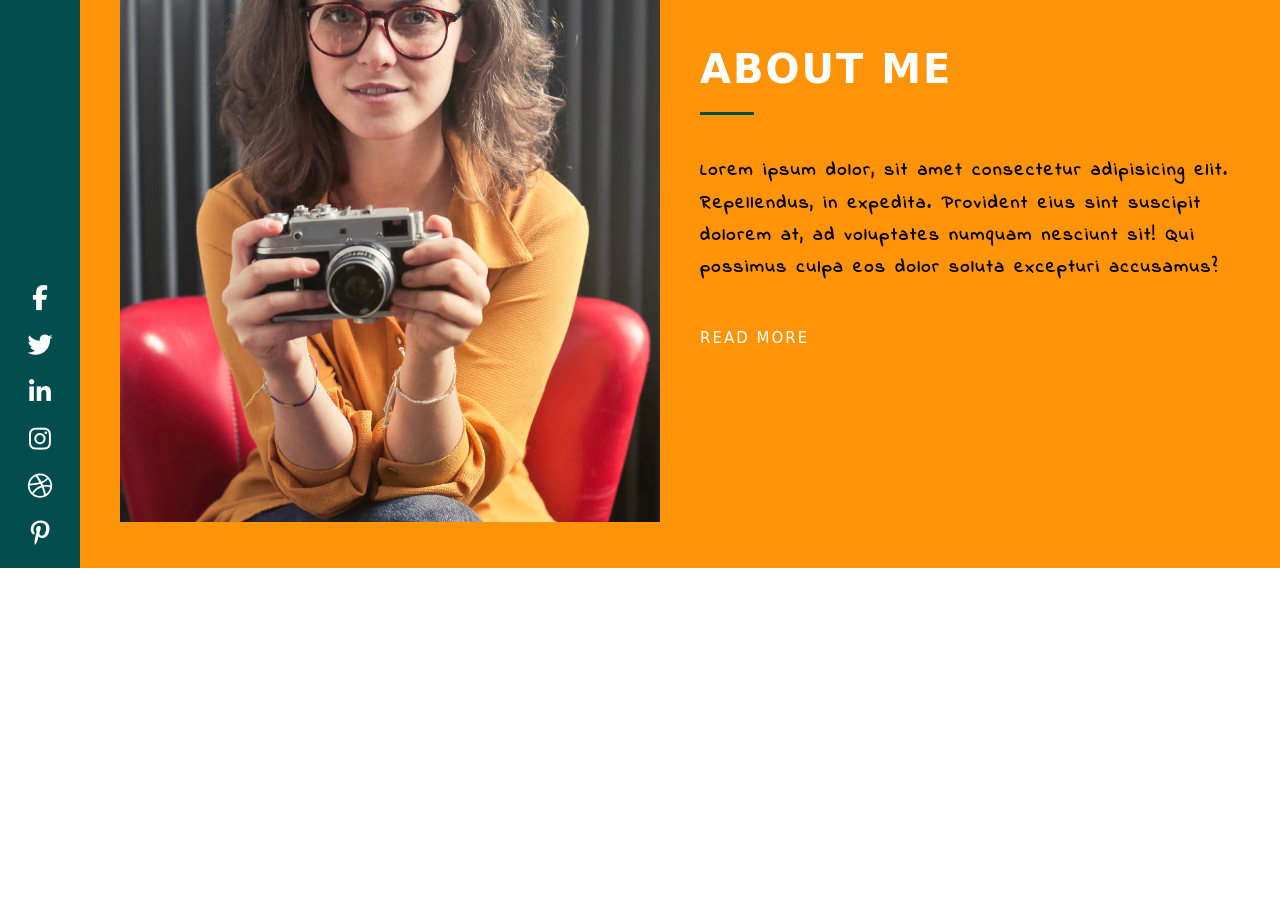
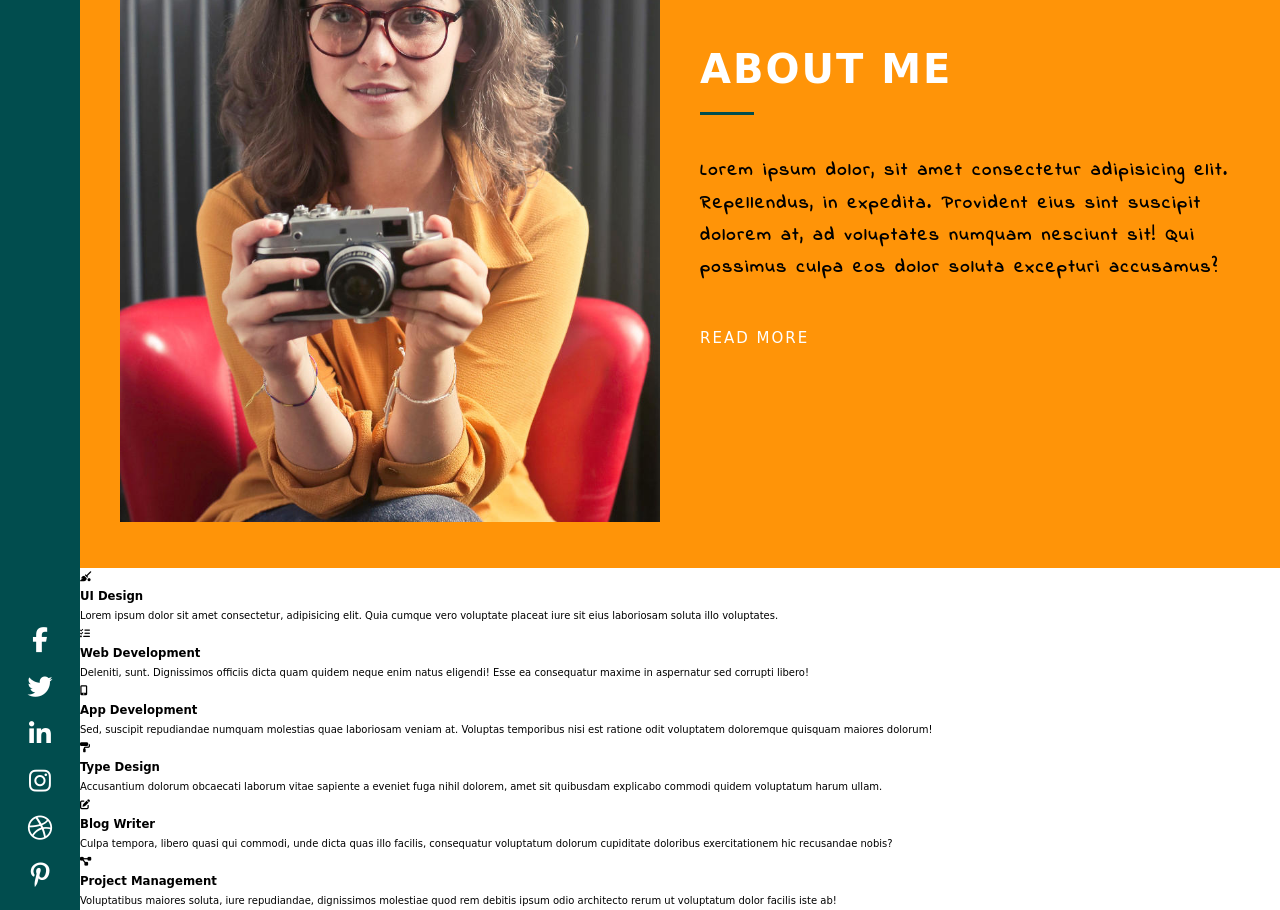
Before and after one commit to Semandr/portfolio_scarlett, a plain HTML site: page index.html in a window 1280 px wide. Shown: the part 2871-3781 px from the top of the page. Before the commit the page ends 3439 px from the top, so only its background shows below. Drawn offline with Linux system fonts and the light colour scheme; a web font is replaced by a local one.

Commit message:
Services section. Markup.

```diff
--- a/index.html
+++ b/index.html
@@ -176,6 +176,7 @@
         </ul>
       </section>
 
+      <!-- About Me Section -->
       <section class="about">
         <div class="about__img-box">
           <img src="img/content-img-02.jpg" alt="Me" class="about__photo" />
@@ -191,6 +192,66 @@
           <a href="#" class="about__link">Read More</a>
         </div>
       </section>
+
+      <!-- Services Section -->
+      <section class="services">
+        <ul class="services__list">
+          <li class="services__item">
+            <i class="fas fa-quidditch"></i>
+            <h3 class="services__title">UI Design</h3>
+            <p class="services__text">
+              Lorem ipsum dolor sit amet consectetur, adipisicing elit. Quia
+              cumque vero voluptate placeat iure sit eius laboriosam soluta illo
+              voluptates.
+            </p>
+          </li>
+          <li class="services__item">
+            <i class="fas fa-tasks"></i>
+            <h3 class="services__title">Web Development</h3>
+            <p class="services__text">
+              Deleniti, sunt. Dignissimos officiis dicta quam quidem neque enim
+              natus eligendi! Esse ea consequatur maxime in aspernatur sed
+              corrupti libero!
+            </p>
+          </li>
+          <li class="services__item">
+            <i class="fas fa-mobile-alt"></i>
+            <h3 class="services__title">App Development</h3>
+            <p class="services__text">
+              Sed, suscipit repudiandae numquam molestias quae laboriosam veniam
+              at. Voluptas temporibus nisi est ratione odit voluptatem
+              doloremque quisquam maiores dolorum!
+            </p>
+          </li>
+          <li class="services__item">
+            <i class="fas fa-paint-roller"></i>
+            <h3 class="services__title">Type Design</h3>
+            <p class="services__text">
+              Accusantium dolorum obcaecati laborum vitae sapiente a eveniet
+              fuga nihil dolorem, amet sit quibusdam explicabo commodi quidem
+              voluptatum harum ullam.
+            </p>
+          </li>
+          <li class="services__item">
+            <i class="fas fa-edit"></i>
+            <h3 class="services__title">Blog Writer</h3>
+            <p class="services__text">
+              Culpa tempora, libero quasi qui commodi, unde dicta quas illo
+              facilis, consequatur voluptatum dolorum cupiditate doloribus
+              exercitationem hic recusandae nobis?
+            </p>
+          </li>
+          <li class="services__item">
+            <i class="fas fa-project-diagram"></i>
+            <h3 class="services__title">Project Management</h3>
+            <p class="services__text">
+              Voluptatibus maiores soluta, iure repudiandae, dignissimos
+              molestiae quod rem debitis ipsum odio architecto rerum ut
+              voluptatum dolor facilis iste ab!
+            </p>
+          </li>
+        </ul>
+      </section>
     </main>
     <script src="app.js"></script>
   </body>
--- a/style.css
+++ b/style.css
@@ -230,12 +230,18 @@ a {
 }
 
 /**************************** WORK SECTION ***********************/
+.work {
+  background-color: var(--tertiary-color);
+}
 .work__list {
   display: flex;
   flex-wrap: wrap;
   justify-content: center;
   padding: 2rem;
   background-color: var(--tertiary-color);
+
+  max-width: 1500px;
+  margin: 0 auto;
 }
 
 .work__item {
```
